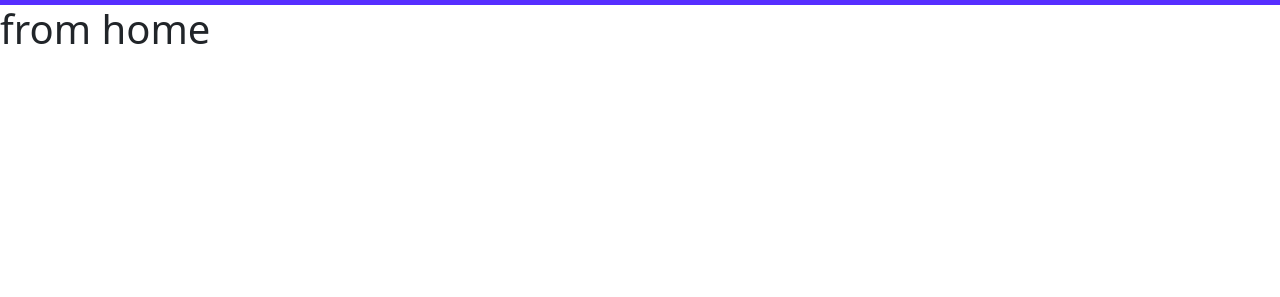
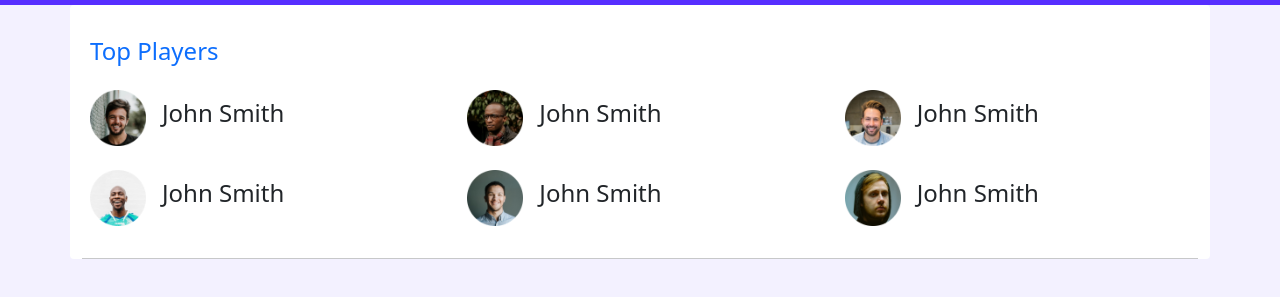
Before and after one commit to taibislamdipu/leaderboard-bootstrap, a plain HTML site: page index.html in a window 1280 px wide. Shown: the part 79-376 px from the top of the page. Drawn offline with nearby package versions, Linux system fonts and the light colour scheme.

Commit message:
top player section added

```diff
--- a/index.html
+++ b/index.html
@@ -13,7 +13,7 @@
 
 </head>
 
-<body>
+<body style="background-color: #F3F1FF;">
 
     <header>
         <nav class="navbar navbar-expand-lg navbar-dark " style="background-color: #562EFF;">
@@ -53,7 +53,41 @@
     </header>
 
     <main>
-        <h1>from home</h1>
+        <section class="container bg-white rounded">
+            <div class="pb-3 pt-2 ms-2">
+                <h4 class="text-primary my-4">Top Players</h4>
+                <div class="row gy-4">
+                    <div class="col-12 col-lg-4 col-md-6 d-flex align-items-center">
+                        <img width="56px" src="images/players/player-1.png" alt="">
+                        <h4 class="ms-3">John Smith</h4>
+                    </div>
+                    <div class="col-12 col-lg-4 col-md-6 d-flex align-items-center">
+                        <img width="56px" src="images/players/player-2.png" alt="">
+                        <h4 class="ms-3">John Smith</h4>
+                    </div>
+                    <div class="col-12 col-lg-4 col-md-6 d-flex align-items-center">
+                        <img width="56px" src="images/players/player-3.png" alt="">
+                        <h4 class="ms-3">John Smith</h4>
+                    </div>
+                    <div class="col-12 col-lg-4 col-md-6 d-flex align-items-center">
+                        <img width="56px" src="images/players/player-4.png" alt="">
+                        <h4 class="ms-3">John Smith</h4>
+                    </div>
+                    <div class="col-12 col-lg-4 col-md-6 d-flex align-items-center">
+                        <img width="56px" src="images/players/player-5.png" alt="">
+                        <h4 class="ms-3">John Smith</h4>
+                    </div>
+                    <div class="col-12 col-lg-4 col-md-6 d-flex align-items-center">
+                        <img width="56px" src="images/players/player-6.png" alt="">
+                        <h4 class="ms-3">John Smith</h4>
+                    </div>
+                </div>
+            </div>
+
+            <hr>
+
+
+        </section>
     </main>
 
     <footer>
```
